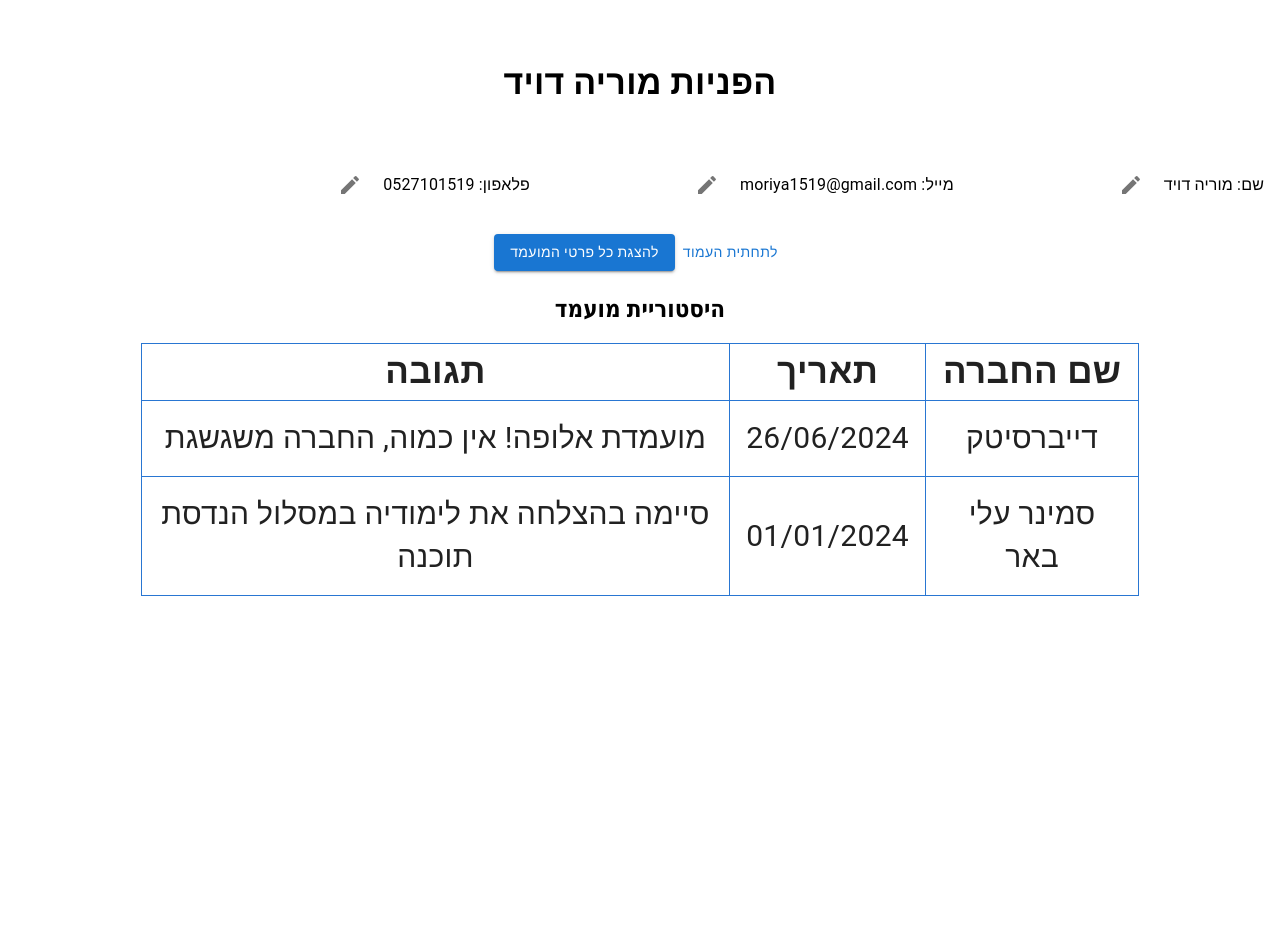
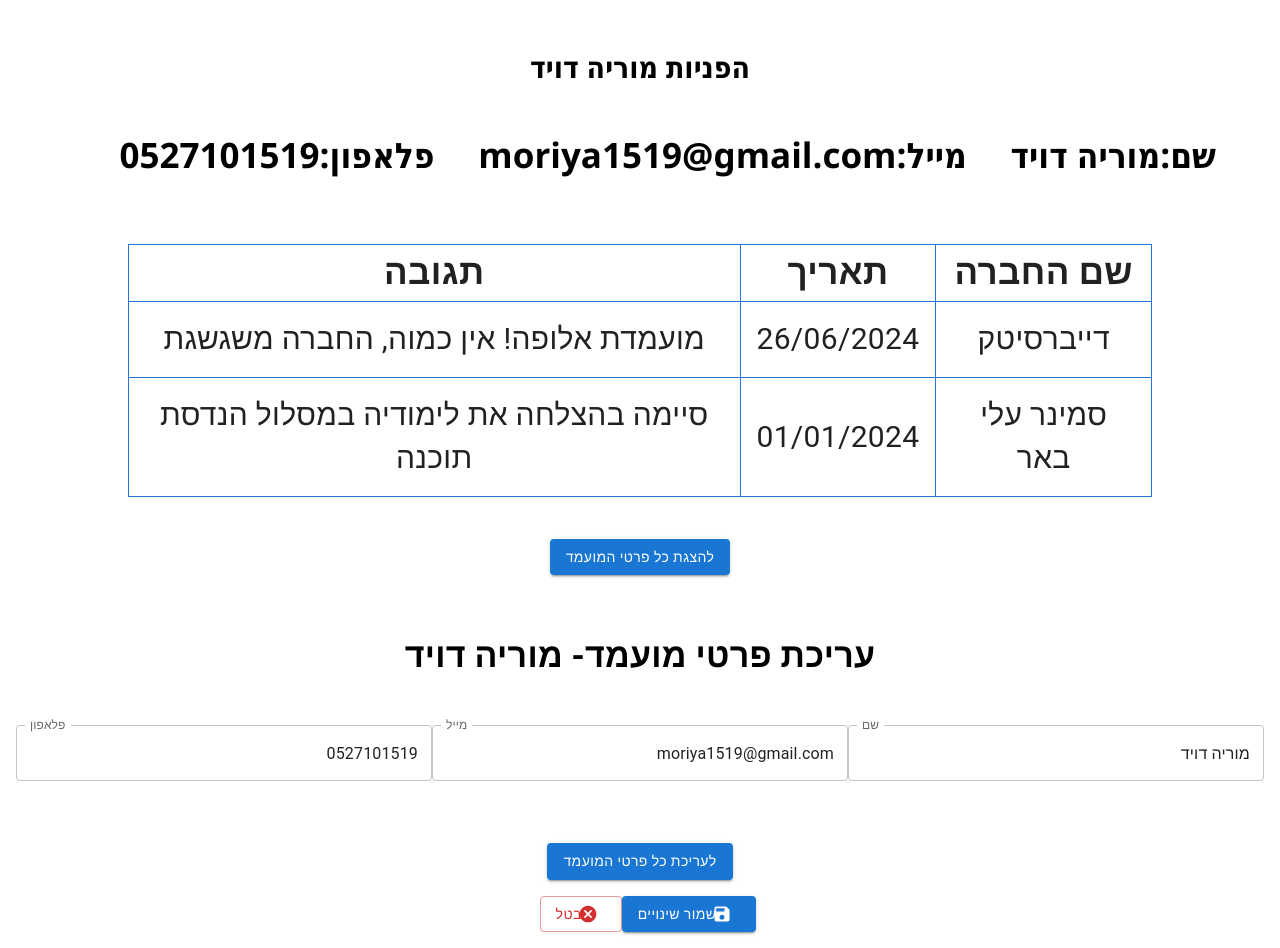
Before and after one commit to diversi-tech/bergman-front, a React (Create React App) app: page /History in a window 1280 px wide. Shown: the part 180-1128 px from the top of the page. Before the commit the page ends 812 px from the top, so only its background shows below. Built offline with nearby package versions, Linux system fonts and the light colour scheme.

Commit message:
changes history component and editing

```diff
--- a/src/components/candidateDetails.jsx
+++ b/src/components/candidateDetails.jsx
@@ -90,9 +90,8 @@
 // }
 
 import React, { useState } from "react";
-import { Button, Table, TableBody, TableCell, TableHead, TableRow, TextField, Box, IconButton, Typography, Grid } from "@mui/material";
+import { Button, Table, TableBody, TableCell, TableHead, TableRow, TextField, Box, IconButton, Typography } from "@mui/material";
 import SaveIcon from '@mui/icons-material/Save';
-import EditIcon from '@mui/icons-material/Edit';
 import CancelIcon from '@mui/icons-material/Cancel';
 import './candidateDetails.css';
 
@@ -101,7 +100,7 @@ export const CandidateDetails = () => {
         userName: "מוריה דויד",
         email: "moriya1519@gmail.com",
         phone: "0527101519",
-        location: "תל אביב",
+        location: "גבעת זאב",
         experience: "5 שנים",
         skills: {
             technologies: "React, Node.js",
@@ -110,105 +109,96 @@ export const CandidateDetails = () => {
         }
     };
 
+    const [isEditing, setIsEditing] = useState(true);
     const [candidateDetails, setCandidateDetails] = useState(initialDetails);
-    const [editableFields, setEditableFields] = useState({});
-    const [tempDetails, setTempDetails] = useState(initialDetails);
     const [showDetails, setShowDetails] = useState(false);
+    const [editableDetails, setEditableDetails] = useState(initialDetails);
 
-    const handleEditToggle = (field) => {
-        if (editableFields[field]) {
-            setEditableFields({ ...editableFields, [field]: false });
-        } else {
-            setEditableFields({ ...editableFields, [field]: true });
-            setTempDetails(candidateDetails); // Set temp details on edit start
+    const handleEditToggle = () => {
+        setIsEditing(!isEditing);
+        if (isEditing) {
+            setEditableDetails(candidateDetails); // Reset editable details if cancelling edit
         }
     };
 
     const handleDetailChange = (event) => {
         const { name, value } = event.target;
-        setTempDetails({ ...tempDetails, [name]: value });
+        setEditableDetails({ ...editableDetails, [name]: value });
     };
 
     const handleSkillsChange = (event) => {
         const { name, value } = event.target;
-        setTempDetails({
-            ...tempDetails,
+        setEditableDetails({
+            ...editableDetails,
             skills: {
-                ...tempDetails.skills,
+                ...editableDetails.skills,
                 [name]: value
             }
         });
     };
 
-    const handleSave = (field) => {
-        setCandidateDetails(tempDetails);
-        setEditableFields({ ...editableFields, [field]: false });
+    const handleSave = () => {
+        setCandidateDetails(editableDetails);
+        // setIsEditing(false);
     };
 
-    const handleScrollDown = () => {
-        window.scrollTo({
-            top: window.innerHeight,
-            behavior: 'smooth'
-        });
-    };
+
 
     const handleDetailsShow = () => {
         setShowDetails(true);
     };
 
-    const renderEditableField = (fieldName, label, value, onChangeHandler) => (
-        <Grid container alignItems="center" spacing={2} mt={2}>
-            <Grid item>
-                {editableFields[fieldName] ? (
-                    <TextField
-                        label={label}
-                        name={fieldName}
-                        value={value}
-                        onChange={onChangeHandler}
-                        margin="normal"
-                        size="small"
-                    />
-                ) : (
-                    <Typography>{label}: {value}</Typography>
-                )}
-            </Grid>
-            <Grid item>
-                <IconButton onClick={() => handleEditToggle(fieldName)} size="small">
-                    {editableFields[fieldName] ? <SaveIcon /> : <EditIcon />}
-                </IconButton>
-                {editableFields[fieldName] && (
-                    <IconButton onClick={() => handleEditToggle(fieldName)} size="small">
-                        <CancelIcon />
-                    </IconButton>
-                )}
-            </Grid>
-        </Grid>
-    );
-
     return (
         <Box sx={{ padding: 2 }}>
             <Typography variant="h4" component="label" fontWeight="bold">
-                הפניות {candidateDetails.userName}
+                עריכת פרטי מועמד- {candidateDetails.userName}
             </Typography>
-            <br />
             <Box sx={{ marginY: 4 }}>
-                <Grid container spacing={20} alignItems="center">
-                    <Grid item>
-                        {renderEditableField("userName", "שם", tempDetails.userName, handleDetailChange)}
-                    </Grid>
-                    <Grid item>
-                        {renderEditableField("email", "מייל", tempDetails.email, handleDetailChange)}
-                    </Grid>
-                    <Grid item>
-                        {renderEditableField("phone", "פלאפון", tempDetails.phone, handleDetailChange)}
-                    </Grid>
-                </Grid>
+                <Box display="flex" justifyContent="space-between" alignItems="center">
+                    {isEditing ? (
+                        <>
+                            <TextField
+                                label="שם"
+                                name="userName"
+                                value={editableDetails.userName}
+                                onChange={handleDetailChange}
+                                fullWidth
+                                margin="normal"
+                            />
+                            <TextField
+                                label="מייל"
+                                name="email"
+                                value={editableDetails.email}
+                                onChange={handleDetailChange}
+                                fullWidth
+                                margin="normal"
+                            />
+                            <TextField
+                                label="פלאפון"
+                                name="phone"
+                                value={editableDetails.phone}
+                                onChange={handleDetailChange}
+                                fullWidth
+                                margin="normal"
+                            />
+                        </>
+                    ) : (
+                        <>
+                            <Typography className="lbl">שם: {candidateDetails.userName}</Typography>
+                            <Typography className="lbl" style={{ flexBasis: '50%' }}>מייל: {candidateDetails.email}</Typography>
+                            <Typography className="lbl">פלאפון: {candidateDetails.phone}</Typography>
+                        </>
+                    )}
+                </Box>
+                <IconButton onClick={handleEditToggle}>
+                    {/* {isEditing ? <CancelIcon /> : <EditIcon />} */}
+                </IconButton>
             </Box>
 
-            <Button onClick={handleScrollDown}>לתחתית העמוד</Button>
+
 
             <Button variant="contained" onClick={handleDetailsShow}>
-                להצגת כל פרטי המועמד
+                לעריכת כל פרטי המועמד
             </Button>
 
             {showDetails && (
@@ -233,18 +223,96 @@ export const CandidateDetails = () => {
                         }}
                     >
                         <Typography variant="h5">פרטי מועמד</Typography>
-                        {renderEditableField("location", "מיקום", tempDetails.location, handleDetailChange)}
-                        {renderEditableField("experience", "וותק", tempDetails.experience, handleDetailChange)}
-                        <Typography mt={2}>כישורים:</Typography>
-                        {renderEditableField("technologies", "טכנולוגיות", tempDetails.skills.technologies, handleSkillsChange)}
-                        {renderEditableField("programmingLanguages", "שפות תכנות", tempDetails.skills.programmingLanguages, handleSkillsChange)}
-                        {renderEditableField("languages", "שפות", tempDetails.skills.languages, handleSkillsChange)}
+                        <Box className="moreDetails" mt={2}>
+                            {isEditing ? (
+                                <TextField
+                                    label="מיקום"
+                                    name="location"
+                                    value={editableDetails.location}
+                                    onChange={handleDetailChange}
+                                    fullWidth
+                                    margin="normal"
+                                />
+                            ) : (
+                                <Typography>מיקום: {candidateDetails.location}</Typography>
+                            )}
+                        </Box>
+                        <Box className="moreDetails" mt={2}>
+                            {isEditing ? (
+                                <TextField
+                                    label="וותק"
+                                    name="experience"
+                                    value={editableDetails.experience}
+                                    onChange={handleDetailChange}
+                                    fullWidth
+                                    margin="normal"
+                                />
+                            ) : (
+                                <Typography>וותק: {candidateDetails.experience}</Typography>
+                            )}
+                        </Box>
+                        <Box className="moreDetails" mt={2}>
+                            <Typography>כישורים:</Typography>
+                            <Box className="moreDetailsPnimi" mt={2}>
+                                {isEditing ? (
+                                    <TextField
+                                        label="טכנולוגיות"
+                                        name="technologies"
+                                        value={editableDetails.skills.technologies}
+                                        onChange={handleSkillsChange}
+                                        fullWidth
+                                        margin="normal"
+                                    />
+                                ) : (
+                                    <Typography>טכנולוגיות: {candidateDetails.skills.technologies}</Typography>
+                                )}
+                            </Box>
+                            <Box className="moreDetailsPnimi" mt={2}>
+                                {isEditing ? (
+                                    <TextField
+                                        label="שפות תכנות"
+                                        name="programmingLanguages"
+                                        value={editableDetails.skills.programmingLanguages}
+                                        onChange={handleSkillsChange}
+                                        fullWidth
+                                        margin="normal"
+                                    />
+                                ) : (
+                                    <Typography>שפות תכנות: {candidateDetails.skills.programmingLanguages}</Typography>
+                                )}
+                            </Box>
+                            <Box className="moreDetailsPnimi" mt={2}>
+                                {isEditing ? (
+                                    <TextField
+                                        label="שפות"
+                                        name="languages"
+                                        value={editableDetails.skills.languages}
+                                        onChange={handleSkillsChange}
+                                        fullWidth
+                                        margin="normal"
+                                    />
+                                ) : (
+                                    <Typography>שפות: {candidateDetails.skills.languages}</Typography>
+                                )}
+                            </Box>
+                        </Box>
                     </Box>
+
+
                 </Box>
+
             )}
-            <h2>היסטוריית מועמד</h2>
-
-            <Box className="table">
+            {isEditing && (
+                    <Box sx={{ mt: 2 }}>
+                        <Button variant="contained" color="primary" onClick={handleSave} startIcon={<SaveIcon />}>
+                            שמור שינויים
+                        </Button>
+                        <Button variant="outlined" color="error" onClick={handleEditToggle} startIcon={<CancelIcon />} sx={{ ml: 2 }}>
+                            בטל
+                        </Button>
+                    </Box>
+                )}
+                {/* <Box className="table">
                 <Table sx={{ border: '1px solid #2976D2' }}>
                     <TableHead>
                         <TableRow>
@@ -266,7 +334,7 @@ export const CandidateDetails = () => {
                         </TableRow>
                     </TableBody>
                 </Table>
-            </Box>
+            </Box> */}
         </Box>
     );
 };
--- a/src/components/history.jsx
+++ b/src/components/history.jsx
@@ -1,163 +1,35 @@
-import React , { useState }from 'react';
-import { Button, Table, TableBody, TableCell, TableHead, TableRow, TextField, Box, IconButton, Typography, Grid } from "@mui/material";
-import SaveIcon from '@mui/icons-material/Save';
-import EditIcon from '@mui/icons-material/Edit';
-import CancelIcon from '@mui/icons-material/Cancel';
-import './candidateDetails.css';
+import { Button, Table, TableBody, TableCell, TableHead, TableRow } from "@mui/material";
+import React, { useState } from "react";
+import ArrowDownwardIcon from '@mui/icons-material/ArrowDownward';
+import './candidateDetails.css'
+import { CandidateDetails } from "./candidateDetails";
 
 export const History = () => {
+    const userName = "מוריה דויד"
+    const email = "moriya1519@gmail.com"
+    const phone = "0527101519"
 
-    const initialDetails = {
-        userName: "מוריה דויד",
-        email: "moriya1519@gmail.com",
-        phone: "0527101519",
-        location: "תל אביב",
-        experience: "5 שנים",
-        skills: {
-            technologies: "React, Node.js",
-            programmingLanguages: "JavaScript, Python",
-            languages: "עברית, אנגלית"
-        }
-    };
 
-    const [candidateDetails, setCandidateDetails] = useState(initialDetails);
-    const [editableFields, setEditableFields] = useState({});
-    const [tempDetails, setTempDetails] = useState(initialDetails);
     const [showDetails, setShowDetails] = useState(false);
 
-    const handleEditToggle = (field) => {
-        if (editableFields[field]) {
-            setEditableFields({ ...editableFields, [field]: false });
-        } else {
-            setEditableFields({ ...editableFields, [field]: true });
-            setTempDetails(candidateDetails); // Set temp details on edit start
-        }
-    };
+    function details() {
+        setShowDetails(true);
+    }
 
-    const handleDetailChange = (event) => {
-        const { name, value } = event.target;
-        setTempDetails({ ...tempDetails, [name]: value });
-    };
-
-    const handleSkillsChange = (event) => {
-        const { name, value } = event.target;
-        setTempDetails({
-            ...tempDetails,
-            skills: {
-                ...tempDetails.skills,
-                [name]: value
-            }
-        });
-    };
-
-    const handleSave = (field) => {
-        setCandidateDetails(tempDetails);
-        setEditableFields({ ...editableFields, [field]: false });
-    };
-
-    const handleScrollDown = () => {
-        window.scrollTo({
-            top: window.innerHeight,
-            behavior: 'smooth'
-        });
-    };
-
-    const handleDetailsShow = () => {
-        setShowDetails(true);
-    };
-
-    const renderEditableField = (fieldName, label, value, onChangeHandler) => (
-        <Grid container alignItems="center" spacing={2} mt={2}>
-            <Grid item>
-                {editableFields[fieldName] ? (
-                    <TextField
-                        label={label}
-                        name={fieldName}
-                        value={value}
-                        onChange={onChangeHandler}
-                        margin="normal"
-                        size="small"
-                    />
-                ) : (
-                    <Typography>{label}: {value}</Typography>
-                )}
-            </Grid>
-            <Grid item>
-                <IconButton onClick={() => handleEditToggle(fieldName)} size="small">
-                    {editableFields[fieldName] ? <SaveIcon /> : <EditIcon />}
-                </IconButton>
-                {editableFields[fieldName] && (
-                    <IconButton onClick={() => handleEditToggle(fieldName)} size="small">
-                        <CancelIcon />
-                    </IconButton>
-                )}
-            </Grid>
-        </Grid>
-    );
-
-    return(<Box sx={{ padding: 2 }}>
-        <Typography variant="h4" component="label" fontWeight="bold">
-            הפניות {candidateDetails.userName}
-        </Typography>
-        <br />
-        <Box sx={{ marginY: 4 }}>
-            <Grid container spacing={20} alignItems="center">
-                <Grid item>
-                    {renderEditableField("userName", "שם", tempDetails.userName, handleDetailChange)}
-                </Grid>
-                <Grid item>
-                    {renderEditableField("email", "מייל", tempDetails.email, handleDetailChange)}
-                </Grid>
-                <Grid item>
-                    {renderEditableField("phone", "פלאפון", tempDetails.phone, handleDetailChange)}
-                </Grid>
-            </Grid>
-        </Box>
-
-        <Button onClick={handleScrollDown}>לתחתית העמוד</Button>
-
-        <Button variant="contained" onClick={handleDetailsShow}>
-            להצגת כל פרטי המועמד
-        </Button>
-
-        {showDetails && (
-            <Box
-                sx={{
-                    width: '100%',
-                    display: 'flex',
-                    flexDirection: 'column',
-                    alignItems: 'center',
-                    mt: 4
-                }}
-            >
-                <Box
-                    sx={{
-                        width: '80%',
-                        display: 'flex',
-                        flexDirection: 'column',
-                        alignItems: 'center',
-                        fontWeight: 'bold',
-                        fontSize: '20px',
-                        padding: 2,
-                    }}
-                >
-                    <Typography variant="h5">פרטי מועמד</Typography>
-                    {renderEditableField("location", "מיקום", tempDetails.location, handleDetailChange)}
-                    {renderEditableField("experience", "וותק", tempDetails.experience, handleDetailChange)}
-                    <Typography mt={2}>כישורים:</Typography>
-                    {renderEditableField("technologies", "טכנולוגיות", tempDetails.skills.technologies, handleSkillsChange)}
-                    {renderEditableField("programmingLanguages", "שפות תכנות", tempDetails.skills.programmingLanguages, handleSkillsChange)}
-                    {renderEditableField("languages", "שפות", tempDetails.skills.languages, handleSkillsChange)}
-                </Box>
-            </Box>
-        )}
-        <h2>היסטוריית מועמד</h2>
-
-        <Box className="table">
+    return <div>
+        <label style={{ fontWeight: 'bold', fontSize: '30px' }}>הפניות {userName}</label>
+        <br /><br /><br />
+        <div className="details">
+            <label className="lbl">שם:{userName}               </label>
+            <label className="lbl" style={{ flexBasis: '50%' }}>מייל:{email}               </label>
+            <label className="lbl" >פלאפון:{phone}               </label>
+        </div>
+        <br /><br /><br />
+        <div className="table">
             <Table sx={{ border: '1px solid #2976D2' }}>
                 <TableHead>
                     <TableRow>
-                        <TableCell className="tHead">שם החברה</TableCell>
+                        <TableCell className="tHead">שם החברה </TableCell>
                         <TableCell className="tHead">תאריך</TableCell>
                         <TableCell className="tHead">תגובה</TableCell>
                     </TableRow>
@@ -175,6 +47,38 @@ export const History = () => {
                     </TableRow>
                 </TableBody>
             </Table>
-        </Box>
-    </Box>)
+        </div>
+        <br />
+        <Button variant="contained" onClick={details}>להצגת כל פרטי המועמד
+        </Button>
+        <br /><br />
+
+
+
+        {showDetails && <div
+            style={{ width: '100%', display: 'flex', flexDirection: 'column', alignItems: 'center' }}
+        >
+            <div style={{
+                width: '80%', display: 'flex', flexDirection: 'column', alignItems: 'center', fontWeight: 'bold', fontSize: '20px', padding: '10px', height: '650px'
+            }}>
+                <h2>פרטי מועמד</h2>
+                <div className="moreDetails" ><label>מיקום:</label></div>
+                <br />
+                <div className="moreDetails"><label>וותק:</label></div>
+                <br />
+                <div className="moreDetails" style={{ height: '400px', }}><label>כישורים</label>
+                <br/>
+                    <div className="moreDetailsPnimi"><label>טכנולוגיות:</label></div>
+                    <br />
+                    <div className="moreDetailsPnimi"><label>שפות תכנות:</label></div>
+                    <br />
+                    <div className="moreDetailsPnimi"><label>שפות:</label></div>
+                    <br />
+                </div>
+            </div>
+        </div>}
+        <br />
+        <CandidateDetails/>
+    </div>
+
 }
```
Also changed, not shown: src/components/candidateDetails.css (+14 -0 lines).
